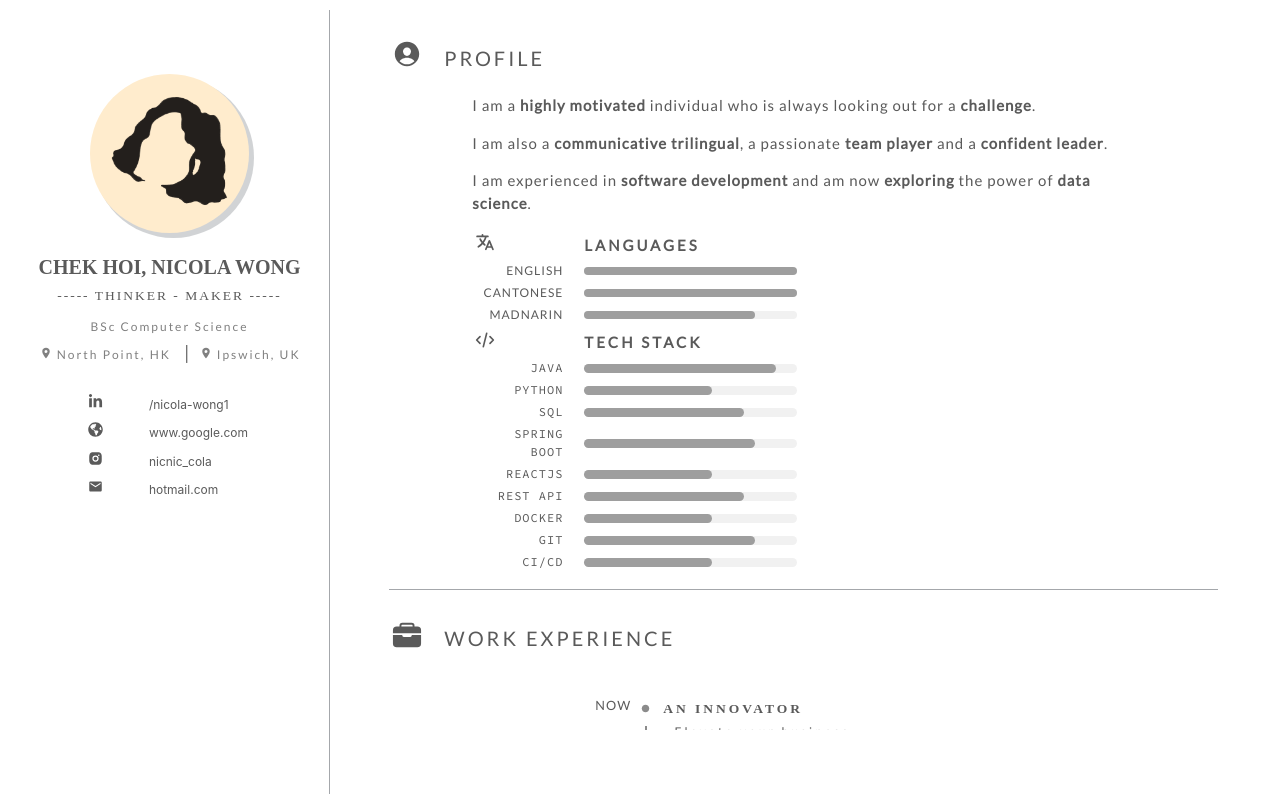
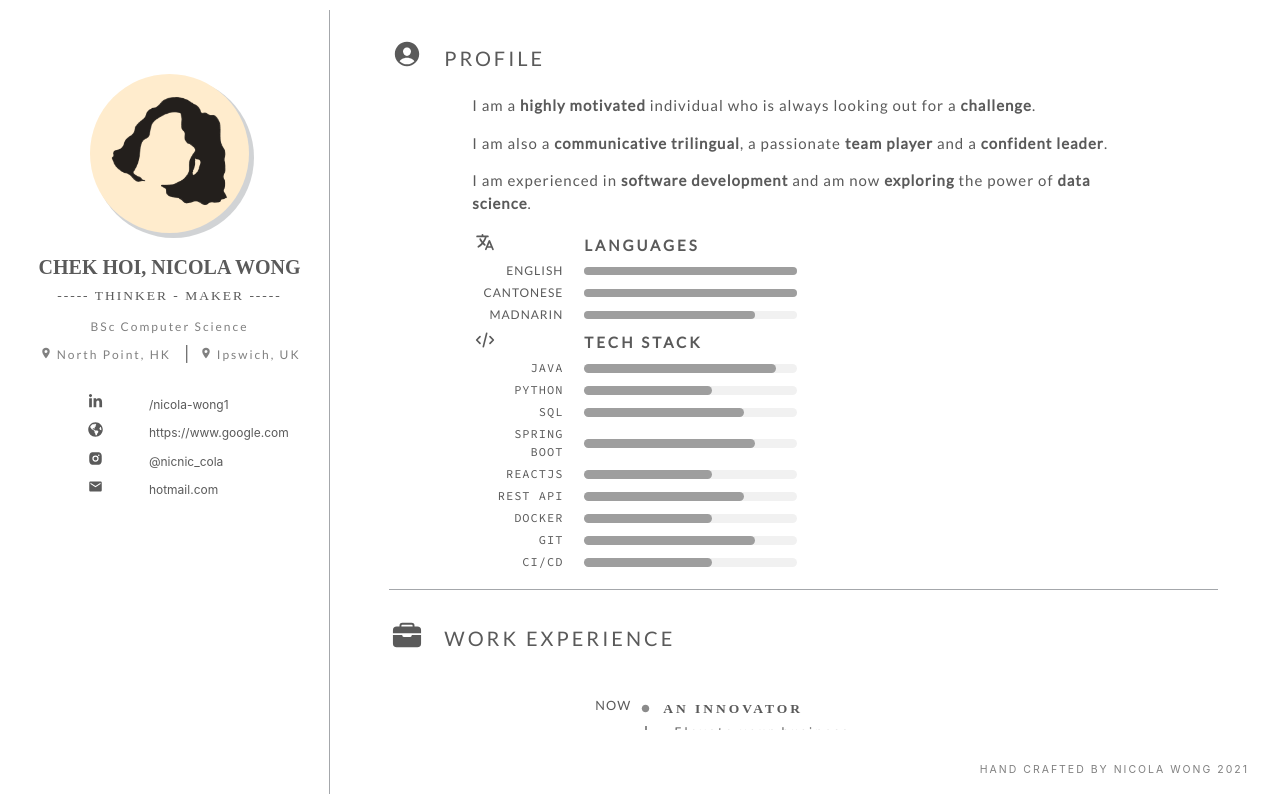
Before and after one commit to cupcakecoder/cv, a React (Create React App) app: page / in a window 1280 px wide. Shown: the top 812 px of the page. Built offline with nearby package versions, Linux system fonts and the light colour scheme; a web font is replaced by a local one.

Commit message:
fixedurl

```diff
--- a/src/App.css
+++ b/src/App.css
@@ -51,8 +51,19 @@
   }
 }
 @media (max-width = 768px) {
-  .body, .html {
+  .body, .html{
     overflow: auto;
     margin-top: 2.5%;
   }
 }
+
+
+  .footer{
+    padding-top: 3em;
+    padding-bottom: 2em;
+    padding-right: 2em;
+    letter-spacing: 2px;
+    font-size: 70%;
+    color: grey;
+    text-align: right;
+  }
--- a/src/App.js
+++ b/src/App.js
@@ -18,6 +18,8 @@ class App extends Component{
     <div className="App">
       <Info/>
       <Content/>
+      <footer className="footer">HAND CRAFTED BY NICOLA WONG 2021
+      </footer>
     </div>
   );}
 }
--- a/src/components/content.js
+++ b/src/components/content.js
@@ -76,6 +76,7 @@ function content() {
           </table>
         </div>
       </div>
+
   );
 }
 
--- a/src/components/info.js
+++ b/src/components/info.js
@@ -43,20 +43,20 @@ function info() {
           <table className="icon-table">
             <tbody className="icon-celltable">
               <tr>
-                <td width="100px"><a href={context.linkedinURL}><FaLinkedinIn className="info-icon"/></a></td>
-                <td><a href={context.linkedinURL}><span className="info-text">{context.linkedin}</span></a></td>
+                <td width="100px"><a href={context.linkedinURL} target="_blank"><FaLinkedinIn className="info-icon"/></a></td>
+                <td><a href={context.linkedinURL} target="_blank" ><span className="info-text">/{context.linkedin}</span></a></td>
               </tr>
             </tbody>
             <tbody className="icon-celltable">
               <tr>
-                <td width="100px"><FaGlobeAmericas className="info-icon"/></td>
-                <td><span className="info-text">{context.websiteURL}</span></td>
+                <td width="100px"><a href={context.websiteURL} target="_blank" ><FaGlobeAmericas className="info-icon"/></a></td>
+                <td><a href={context.websiteURL} target="_blank" ><span className="info-text">{context.websiteURL}</span></a></td>
               </tr>
             </tbody>
             <tbody className="icon-celltable">
               <tr>
-                <td width="100px"><a href={context.instagramURL}><RiInstagramFill className="info-icon"/></a></td>
-                <td><a href={context.instagramURL}><span className="info-text">{context.instagram}</span></a></td>
+                <td width="100px"><a href={context.instagramURL} target="_blank"><RiInstagramFill className="info-icon"/></a></td>
+                <td><a href={context.instagramURL} target="_blank" ><span className="info-text">@{context.instagram}</span></a></td>
               </tr>
             </tbody>
             <tbody className="icon-celltable">
--- a/src/text/context.js
+++ b/src/text/context.js
@@ -7,13 +7,13 @@ export const context = {
     qualification: "BSc Computer Science",
     location1:"North Point, HK",
     location2:"Ipswich, UK",
-    websiteURL: "www.google.com",
+    websiteURL: "https://www.google.com",
     email: "hotmail.com",
     emailAddress:"wongchekhoi@hotmail.com",
-    linkedin:"/nicola-wong1",
-    linkedinURL:encodeURIComponent("https://www.linkedin.com/in/nicola-wong1/"),
+    linkedin:"nicola-wong1",
+    linkedinURL:"https://www.linkedin.com/in/nicola-wong1/",
     instagram:"nicnic_cola",
-    instagramURL:encodeURIComponent("https://instagram.com/nicnic_cola"),
+    instagramURL:"https://instagram.com/nicnic_cola",
 
     /*PROFILE*/
     profile1: "I am a <b>highly motivated</b> individual who is always looking out for a <b>challenge</b>.",
```
Also changed, not shown: 1 other file (tests, documents, lock files or other folders).
